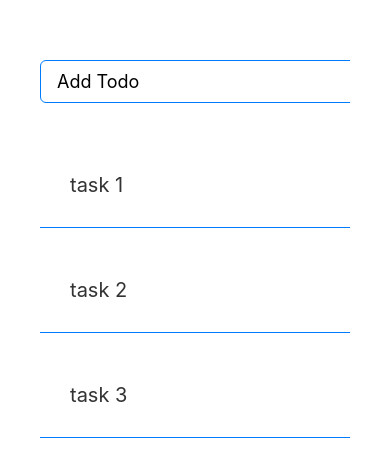
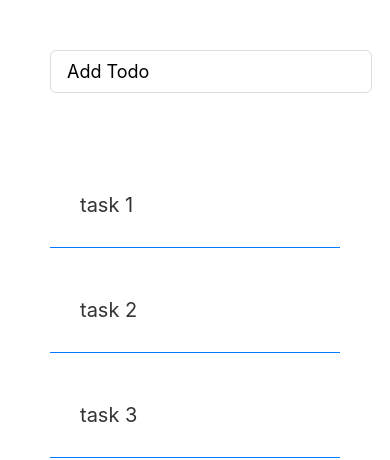
Before and after one commit to autumnpa/React-Native-Todo-App, a React Native app: screen / in a window 390 px wide. Shown: the top 460 px of the page. Built offline with nearby package versions, Linux system fonts and the light colour scheme.

Commit message:
Broken Changes
- Made changes to try and add a function to update the text from input
- Broke everything again
- Rolled back the code to where it left of again with the basic functionality it needs

```diff
--- a/App.js
+++ b/App.js
@@ -1,10 +1,14 @@
 import React, {useState} from 'react';
-import {View, Text, StyleSheet, FlatList, TextInput} from 'react-native';
+import {
+  View,
+  Text,
+  StyleSheet,
+  FlatList,
+  TouchableOpacity,
+  TextInput,
+} from 'react-native';
 import Header from './components/Header';
 import Todo from './components/Todo';
-import AddTodo from './components/AddTodo';
-
-let text = ' ';
 
 export default function App() {
   // Array of tasks for testing purposes
@@ -16,11 +20,10 @@ export default function App() {
   ]);
 
   //   Define a state called text and a function to set the state variable
-  // const [text, setText] = useState('');
+  const [text, setText] = useState('');
 
   //   newTodo function creates a new todo item with unique key
   const newTodo = () => {
-    console.log('helllllooooo');
     // Checking if user has entered some text
     // If its true the new todo item is added into the array using setTodos function
     if (text.length > 0) {
@@ -30,7 +33,7 @@ export default function App() {
         {text: text, key: Date.now().toString(), completed: false},
       ]);
       // Text state variable is set to empty after the input field is cleared once a todo item is added
-      text = '';
+      setText('');
     }
   };
 
@@ -53,43 +56,29 @@ export default function App() {
     setTodos(newTodos);
   };
 
-  const TempHeader = () => {
-    return (
-      <View style={styles.addTodoContainer}>
-        <TextInput
-          style={styles.addTodoInput}
-          onChangeText={input => (text = input)}
-          placeholder="Add Todo"
-        />
-        <AddTodo onPress={newTodo} />
-      </View>
-    );
-  };
-
   return (
     // Views are like divs - they wrap elements in a container together
     <View style={styles.container}>
       {/* Add Header component I created here */}
       {/* <Header /> */}
-      {/* Fix header to stop it from hiding items beyond screen view */}
-      {/* <View style={styles.content}> */}
-      {/* Contains full list content */}
       <View style={styles.content}>
-        {/* <View style={styles.addTodoContainer}>
+        <View style={styles.addTodoContainer}>
           <TextInput
             style={styles.addTodoInput}
             onChangeText={text => setText(text)}
             value={text}
             placeholder="Add Todo"
           />
-          <AddTodo onPress={newTodo} />
-        </View> */}
+          {/* <TouchableOpacity style={styles.addTodoButton} onPress={newTodo}>
+            <Text style={styles.addTodoButtonText}>+</Text>
+          </TouchableOpacity> */}
+        </View>
+        {/* Contains full list content */}
         <View style={styles.list}>
           {/* Contains the list items */}
           {/* FlatList needs specific props - check them in documentation Arlin linked */}
           {/* Needs data prop and renderItem function */}
           <FlatList
-            ListHeaderComponent={TempHeader}
             data={todos}
             // renderItem function renders each item for the list
             renderItem={({item}) => (
@@ -113,10 +102,10 @@ const styles = StyleSheet.create({
     backgroundColor: 'white',
   },
   content: {
-    padding: 40,
+    padding: 50,
   },
   list: {
-    marginTop: 20,
+    marginTop: 30,
   },
   addTodoContainer: {
     flexDirection: 'row',
@@ -126,11 +115,21 @@ const styles = StyleSheet.create({
   addTodoInput: {
     flex: 1,
     borderWidth: 1,
-    borderColor: '#007AFF',
+    borderColor: '#ddd',
     paddingVertical: 10,
     paddingHorizontal: 16,
     fontSize: 18,
     borderRadius: 6,
     marginRight: 10,
   },
+  addTodoButton: {
+    backgroundColor: '#3498db',
+    borderRadius: 6,
+    padding: 10,
+  },
+  addTodoButtonText: {
+    color: '#fff',
+    fontSize: 20,
+    fontWeight: 'bold',
+  },
 });
--- a/components/AddTodo.js
+++ b/components/AddTodo.js
@@ -1,5 +1,5 @@
 import React from 'react';
-import {View, Text, StyleSheet, Button} from 'react-native';
+import {StyleSheet, Button} from 'react-native';
 
 const AddTodo = props => {
   return <Button title="+" onPress={props.onPress} styles={styles.button} />;
```
